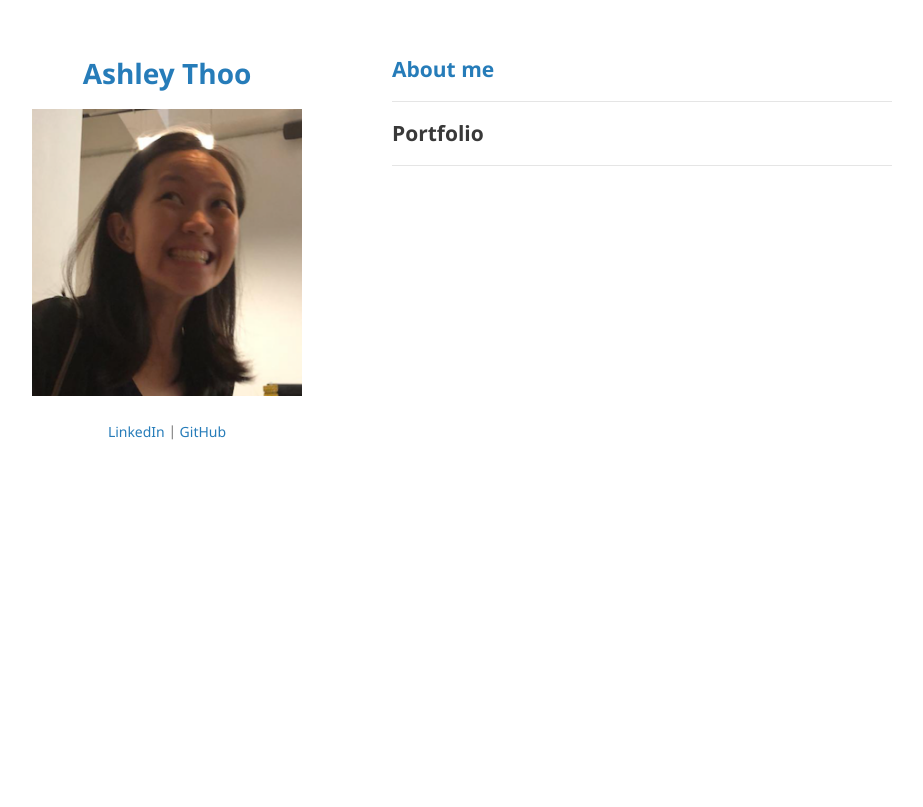
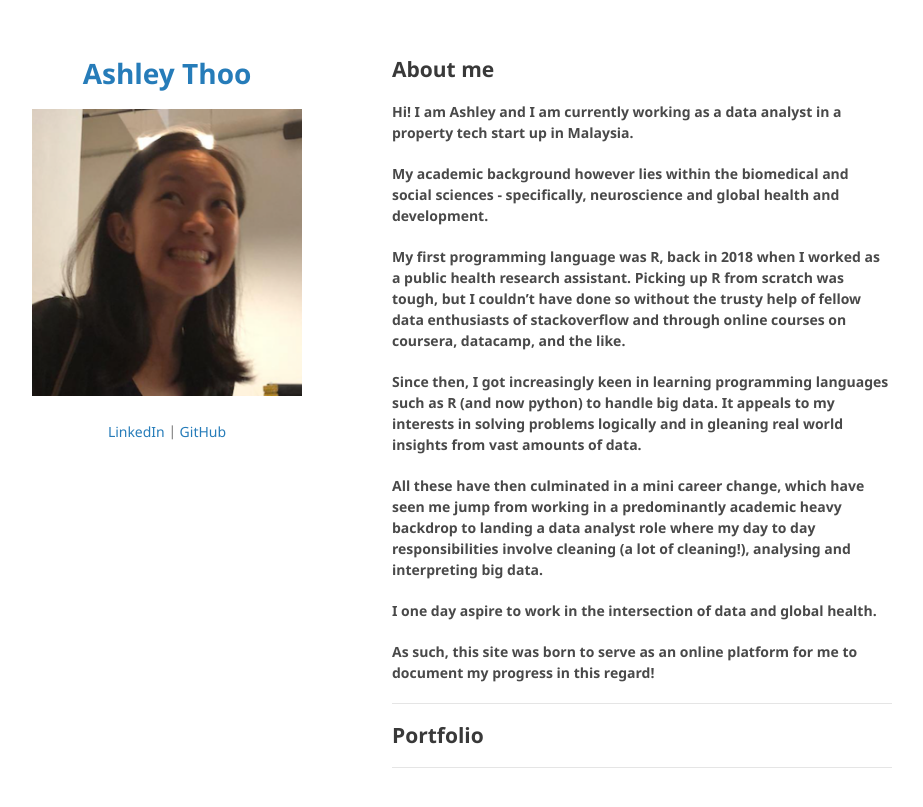
Before and after one commit to ashleythy/ashleythy.github.io, a Jekyll site: the page built from index.md, in a window 1280 px wide. Shown: the top 807 px of the page, without its empty margins (178-1101 px from the left). Built offline with Jekyll 4.4.1, drawn with Linux system fonts in a browser that asks for light colours; our own code applies the rules of GitHub Pages for plain Markdown files.

Commit message:
Update index.md

```diff
--- a/index.md
+++ b/index.md
@@ -1,11 +1,19 @@
 
+## About me
 
+#### Hi! I am Ashley and I am currently working as a data analyst in a property tech start up in Malaysia.
 
+#### My academic background however lies within the biomedical and social sciences - specifically, neuroscience and global health and development.
 
+#### My first programming language was R, back in 2018 when I worked as a public health research assistant. Picking up R from scratch was tough, but I couldn’t have done so without the trusty help of fellow data enthusiasts of stackoverflow and through online courses on coursera, datacamp, and the like.
 
+#### Since then, I got increasingly keen in learning programming languages such as R (and now python) to handle big data. It appeals to my interests in solving problems logically and in gleaning real world insights from vast amounts of data.
 
+#### All these have then culminated in a mini career change, which have seen me jump from working in a predominantly academic heavy backdrop to landing a data analyst role where my day to day responsibilities involve cleaning (a lot of cleaning!), analysing and interpreting big data.
 
-## [About me](about_me.html)
+#### I one day aspire to work in the intersection of data and global health.
+
+#### As such, this site was born to serve as an online platform for me to document my progress in this regard!
 
 ---
 
```
